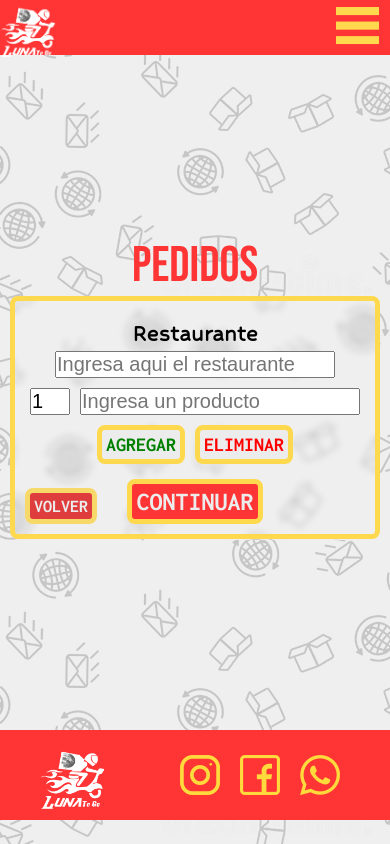
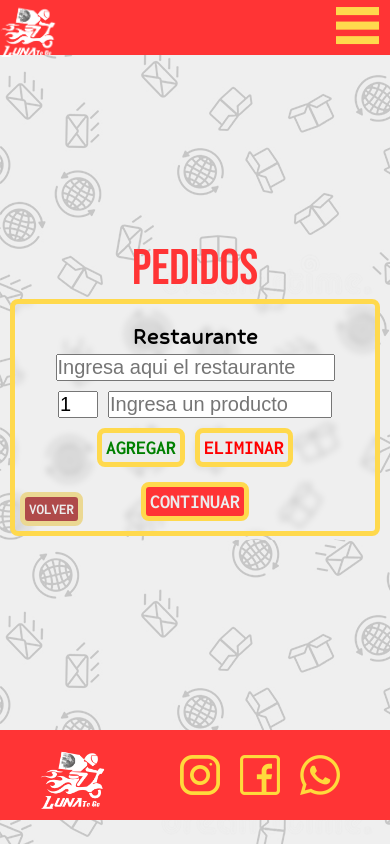
Before and after one commit to isaiorellana-dev/luna-t-g, a React app: page /pedidos in a window 390 px wide. Both pictures are taken after a click on the button "CONTINUAR". Built offline with nearby package versions, Linux system fonts and the light colour scheme.

Commit message:
💄 Estilos a formulario en mobile y validacion
Estilos a los inputs para que se adapten a mobile y una validacion en el input de cantidad de producto

```diff
--- a/src/components/PedidosFormulario.js
+++ b/src/components/PedidosFormulario.js
@@ -50,16 +50,6 @@ const PedidosFormulario = () => {
   };
   const enviar = () => {
     window.open(URL(), "_blank");
-  };
-
-  const sendMessage = () => {
-    if (nombre === "") {
-      return alert("Por favor ingrese su nombre");
-    } else if (direccion === "") {
-      return alert("Por favor ingrese su dirección");
-    } else {
-      enviar();
-    }
   };
 
   return (
@@ -198,13 +188,21 @@ const PedidosFormulario = () => {
             return null;
           } else if (productos.some((productos) => productos.name === "")) {
             return null;
+          } else if (productos.some((productos) => productos.count < 1)) {
+            return null;
           } else if (fase === 2) {
             setFase(3);
+          } else if (nombre === "") {
+            return alert("Por favor ingrese su nombre");
+          } else if (direccion === "") {
+            return alert("Por favor ingrese su dirección");
           } else {
-            sendMessage();
+            enviar();
           }
         }}
-        className={fase === 1 ? "fase-inactiva" : undefined}
+        className={`${
+          fase === 1 ? "fase-inactiva" : undefined
+        } button-continuar `}
       >
         {(fase === 3 && "Pedir") || (fase === 2 && "Continuar")}
       </button>
--- a/src/styles/components/PedidosFormulario.scss
+++ b/src/styles/components/PedidosFormulario.scss
@@ -13,9 +13,10 @@ form {
   border-radius: 8px;
   .volver-btn {
     position: absolute;
-    bottom: 10px;
-    filter: saturate(0.8);
-    font-size: 1.8rem;
+    bottom: 5px;
+    left: 5px;
+    filter: saturate(0.5);
+    font-size: 1.5rem;
   }
   label {
     font-size: 2.6rem;
@@ -38,11 +39,14 @@ form {
     :nth-child(2) {
       font-size: 2rem;
       margin: 5px;
-      width: 280px;
+      width: 100%;
+      min-width: 200px;
+      max-width: 300px;
     }
     :nth-child(3) {
       margin: 5px;
       width: fit-content;
+      font-size: 2rem;
     }
   }
   .form__fase-2 {
@@ -60,7 +64,9 @@ form {
       :nth-child(2) {
         font-size: 2rem;
         margin: 5px;
-        width: 280px;
+        width: 100%;
+        min-width: 200px;
+        max-width: 300px;
       }
     }
 
@@ -82,7 +88,9 @@ form {
         }
         :nth-child(2) {
           margin: 5px;
-          width: 280px;
+          width: 70%;
+          min-width: 180px;
+          max-width: 300px;
           font-size: 2rem;
         }
       }
@@ -126,10 +134,32 @@ form {
     input {
       margin: 5px;
       font-size: 2rem;
+      width: 100%;
     }
     button {
       margin: 5px;
       width: fit-content;
     }
   }
+  .button-continuar {
+    font-size: 2rem;
+  }
 }
+@media (max-width: 340px) {
+  form {
+    .form__fase-2 {
+      &--producto {
+        .producto-item {
+          :nth-child(2) {
+            width: 60%;
+          }
+        }
+      }
+    }
+    .form__fase-3 {
+      input {
+        width: 100%;
+      }
+    }
+  }
+}
```
